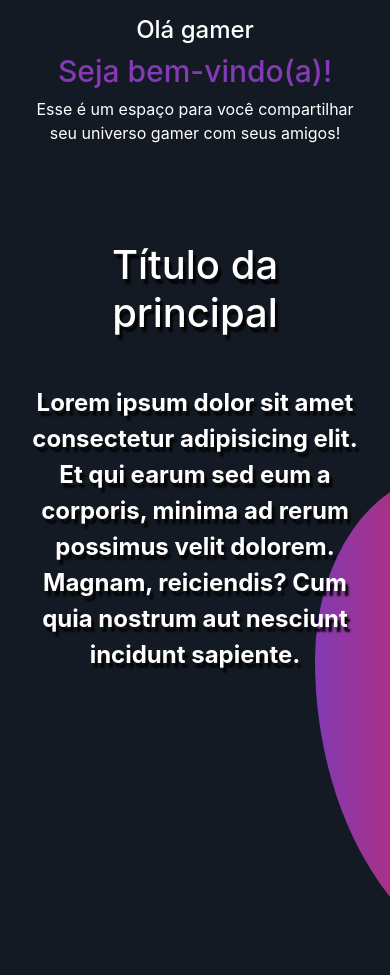
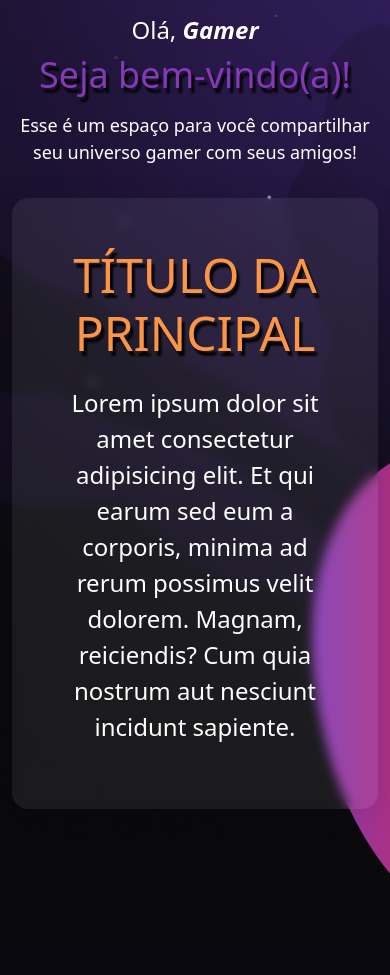
Before and after one commit to etmjr03/perfil-gamer, a PHP site: page / in a window 390 px wide; the page is wider, and only the part inside the window is pictured. After the commit the page ends 874 px from the top of that part, so only its background shows below. Run offline with PHP 8.4, Linux system fonts and the light colour scheme; some libraries are stand-ins or nearby versions.

Commit message:
Alterando layout e melhorando a responsividade

```diff
--- a/index.html
+++ b/index.html
@@ -6,31 +6,28 @@
     <title>Perfil gamer</title>
     <link rel="stylesheet" href="style.css">
     <!-- import bootstrap -->
-    <link rel="stylesheet" href="https://cdn.jsdelivr.net/npm/bootstrap@4.3.1/dist/css/bootstrap.min.css" integrity="sha384-ggOyR0iXCbMQv3Xipma34MD+dH/1fQ784/j6cY/iJTQUOhcWr7x9JvoRxT2MZw1T" crossorigin="anonymous">
+    <link href="https://cdn.jsdelivr.net/npm/bootstrap@5.1.3/dist/css/bootstrap.min.css" rel="stylesheet" integrity="sha384-1BmE4kWBq78iYhFldvKuhfTAU6auU8tT94WrHftjDbrCEXSU1oBoqyl2QvZ6jIW3" crossorigin="anonymous">
 </head>
 <body>
-    <div class="main">
-        <div class="container">
-            <section>
+    <main class="main">
+        <article class="container">
+            <section class="row">
                 <header class="textos-inicio text-center p-3">
-                    <h3>Olá gamer</h3>
+                    <h3>Olá, <span class="nome">Gamer</span></h3>
                     <h1>Seja bem-vindo(a)!</h1>
-                    <p>Esse é um espaço para você compartilhar seu universo gamer com seus amigos!</p>
+                    <p class="mt-3">Esse é um espaço para você compartilhar seu universo gamer com seus amigos!</p>
                 </header>
             </section>
-            <!-- <div class="avatares-3d">
-                <img src="" alt="avatar 1">
-                <img src="" alt="avatar 2">
-                <img src="" alt="avatar 3">
-            </div> -->
             <section>
-                <header class="texto-principal text-center p-3 mt-5">
-                    <h1>Título da principal</h1>
-                    <p class="mt-5">
-                        Lorem ipsum dolor sit amet consectetur adipisicing elit.
-                        Et qui earum sed eum a corporis, minima ad rerum possimus velit dolorem.
-                        Magnam, reiciendis? Cum quia nostrum aut nesciunt incidunt sapiente.
-                    </p>
+                <header class="texto-principal text-center">
+                    <div class="glass p-5">
+                        <h1>Título da Principal</h1>
+                        <p class="mt-4">
+                            Lorem ipsum dolor sit amet consectetur adipisicing elit.
+                            Et qui earum sed eum a corporis, minima ad rerum possimus velit dolorem.
+                            Magnam, reiciendis? Cum quia nostrum aut nesciunt incidunt sapiente.
+                        </p>
+                    </div>
                     <model-viewer
                         class="img-3d-principal"
                         ar
@@ -49,12 +46,12 @@
                     <div class="fancy-texto-principal"></div>
                 </header>
             </section>
-        </div>
-    </div>
+        </article>
+    </main>
     <!-- script bootstrap -->
     <script src="https://code.jquery.com/jquery-3.3.1.slim.min.js" integrity="sha384-q8i/X+965DzO0rT7abK41JStQIAqVgRVzpbzo5smXKp4YfRvH+8abtTE1Pi6jizo" crossorigin="anonymous"></script>
-    <script src="https://cdn.jsdelivr.net/npm/popper.js@1.14.7/dist/umd/popper.min.js" integrity="sha384-UO2eT0CpHqdSJQ6hJty5KVphtPhzWj9WO1clHTMGa3JDZwrnQq4sF86dIHNDz0W1" crossorigin="anonymous"></script>
-    <script src="https://cdn.jsdelivr.net/npm/bootstrap@4.3.1/dist/js/bootstrap.min.js" integrity="sha384-JjSmVgyd0p3pXB1rRibZUAYoIIy6OrQ6VrjIEaFf/nJGzIxFDsf4x0xIM+B07jRM" crossorigin="anonymous"></script>
+    <script src="https://cdn.jsdelivr.net/npm/@popperjs/core@2.10.2/dist/umd/popper.min.js" integrity="sha384-7+zCNj/IqJ95wo16oMtfsKbZ9ccEh31eOz1HGyDuCQ6wgnyJNSYdrPa03rtR1zdB" crossorigin="anonymous"></script>
+    <script src="https://cdn.jsdelivr.net/npm/bootstrap@5.1.3/dist/js/bootstrap.min.js" integrity="sha384-QJHtvGhmr9XOIpI6YVutG+2QOK9T+ZnN4kzFN1RtK3zEFEIsxhlmWl5/YESvpZ13" crossorigin="anonymous"></script>
     <!-- import model-viewer -->
     <script type="module" src="https://unpkg.com/@google/model-viewer/dist/model-viewer.min.js"></script>
 </body>
--- a/style.css
+++ b/style.css
@@ -9,17 +9,33 @@
     --cor-background: #141a24;
     --roxo: #833ab4;
     --vermelho: #fd1d1d;
+    --amarelo: #ffd200;
     --laranja: #fc9645;
 
     --sombra: 3px 5px 2px #050505;
 }
 
 body {
-    background: var(--cor-background) !important;
+    background-image: url(./assets/img/background-galaxy.png);
+    background-size: cover;
+    background-repeat: no-repeat;
 }
 
-h1, h2, h3, h4, h5, p {
+h1,
+h2,
+h3,
+h4,
+h5,
+p {
     color: var(--branco);
+}
+
+.glass {
+    background: rgba(255, 255, 255, 0.07);
+    border-radius: 16px;
+    box-shadow: 0 4px 30px rgba(0, 0, 0, 0.1);
+    backdrop-filter: blur(5.3px);
+    -webkit-backdrop-filter: blur(5.3px);
 }
 
 .textos-inicio {
@@ -29,11 +45,22 @@ h1, h2, h3, h4, h5, p {
 
 .textos-inicio h3 {
     font-size: 24px;
+    font-weight: 200;
 }
 
 .textos-inicio h1 {
-    font-size: 30px;
+    font-size: 36px;
     color: var(--roxo);
+    text-shadow: var(--sombra);
+}
+
+.textos-inicio p {
+    font-size: 18px;
+}
+
+.nome {
+    font-style: italic;
+    font-weight: bold;
 }
 
 .texto-principal {
@@ -43,14 +70,14 @@ h1, h2, h3, h4, h5, p {
 }
 
 .texto-principal h1 {
-    font-size: 40px;
+    font-size: 48px;
+    text-transform: uppercase;
+    color: var(--laranja);
     text-shadow: var(--sombra);
 }
 
 .texto-principal p {
     font-size: 24px;
-    font-weight: bold;
-    text-shadow: var(--sombra);
 }
 
 .fancy-texto-principal {
```
Also changed, not shown: assets/img/background-galaxy.png (added), assets/img/download.png (added).
